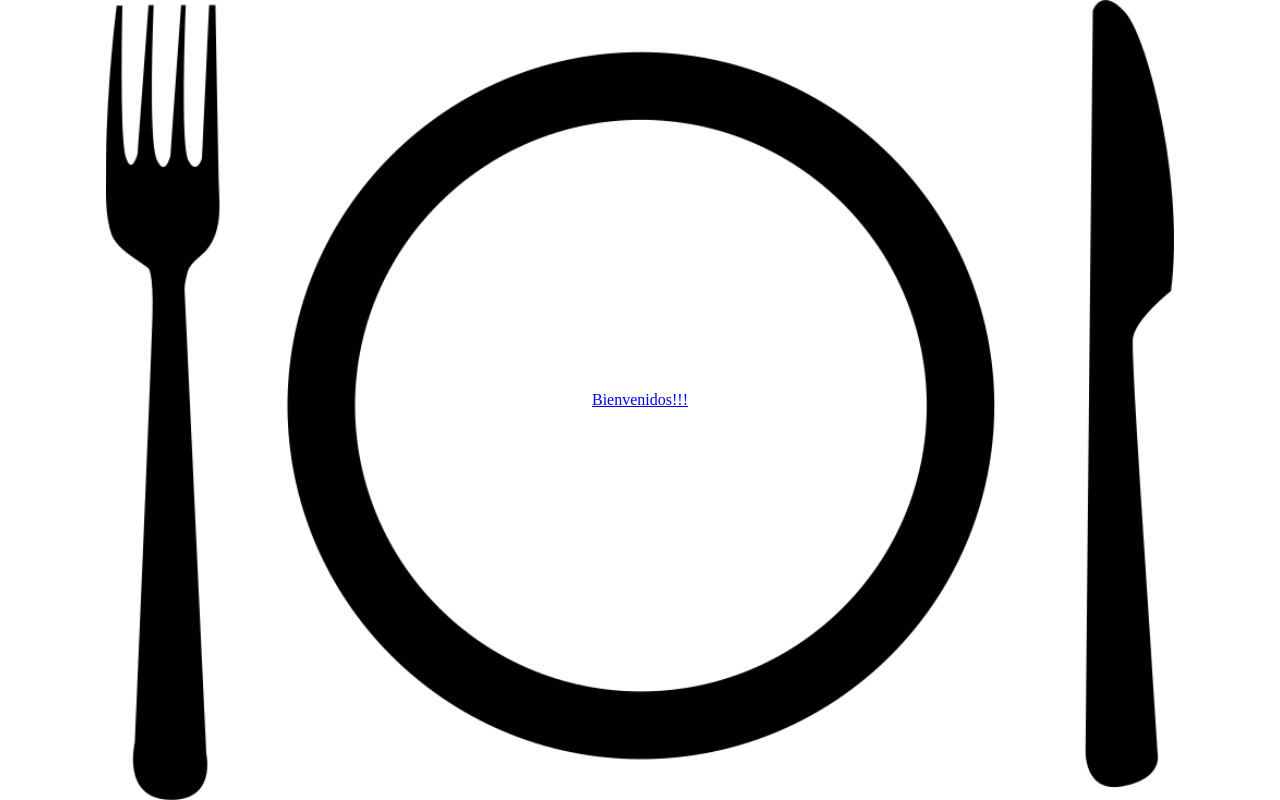
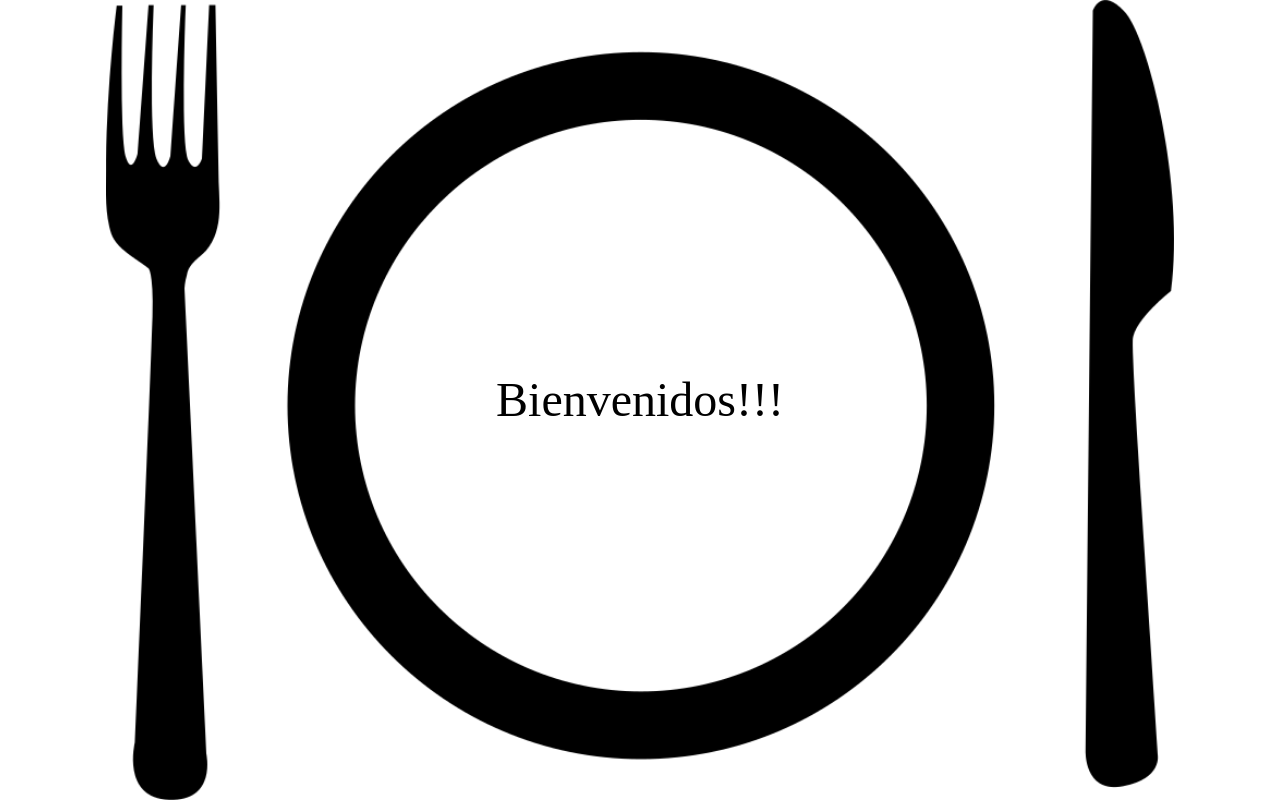
Before and after one commit to JSilva723/PI-Food-Client, a React (Create React App) app: page /create in a window 1280 px wide. Built offline with nearby package versions, Linux system fonts and the light colour scheme.

Commit message:
Add styles

```diff
--- a/src/components/header/Order.js
+++ b/src/components/header/Order.js
@@ -1,5 +1,6 @@
 import { useDispatch } from "react-redux";
 import { orderBy, getItems } from "../../actions";
+import s from './order.module.css';
 
 export const Order = () => {
 
@@ -17,9 +18,9 @@ export const Order = () => {
   };
 
   return (
-    <select onChange={handleChange}>
+    <select onChange={handleChange} className={s.select}>
       <option value="default">Ordenar por</option>
-      <option value="upward_score">Ascendente Puntuación</option>
+      <option value="upward_score" >Ascendente Puntuación</option>
       <option value="falling_score">Descendente Puntuación</option>
       <option value="upward_title">Ascendente Alfabético</option>
       <option value="falling_title">Descendente Alfabético</option>
--- a/src/components/home/Home.js
+++ b/src/components/home/Home.js
@@ -5,7 +5,7 @@ import s from './home.module.css';
 export const Home = () => {
   return (
     <div className={s.home}>
-      <Link to="/main">Bienvenidos!!!</Link>
+      <Link to="/main" className={s.link}>Bienvenidos!!!</Link>
     </div>
   );
 };
```
